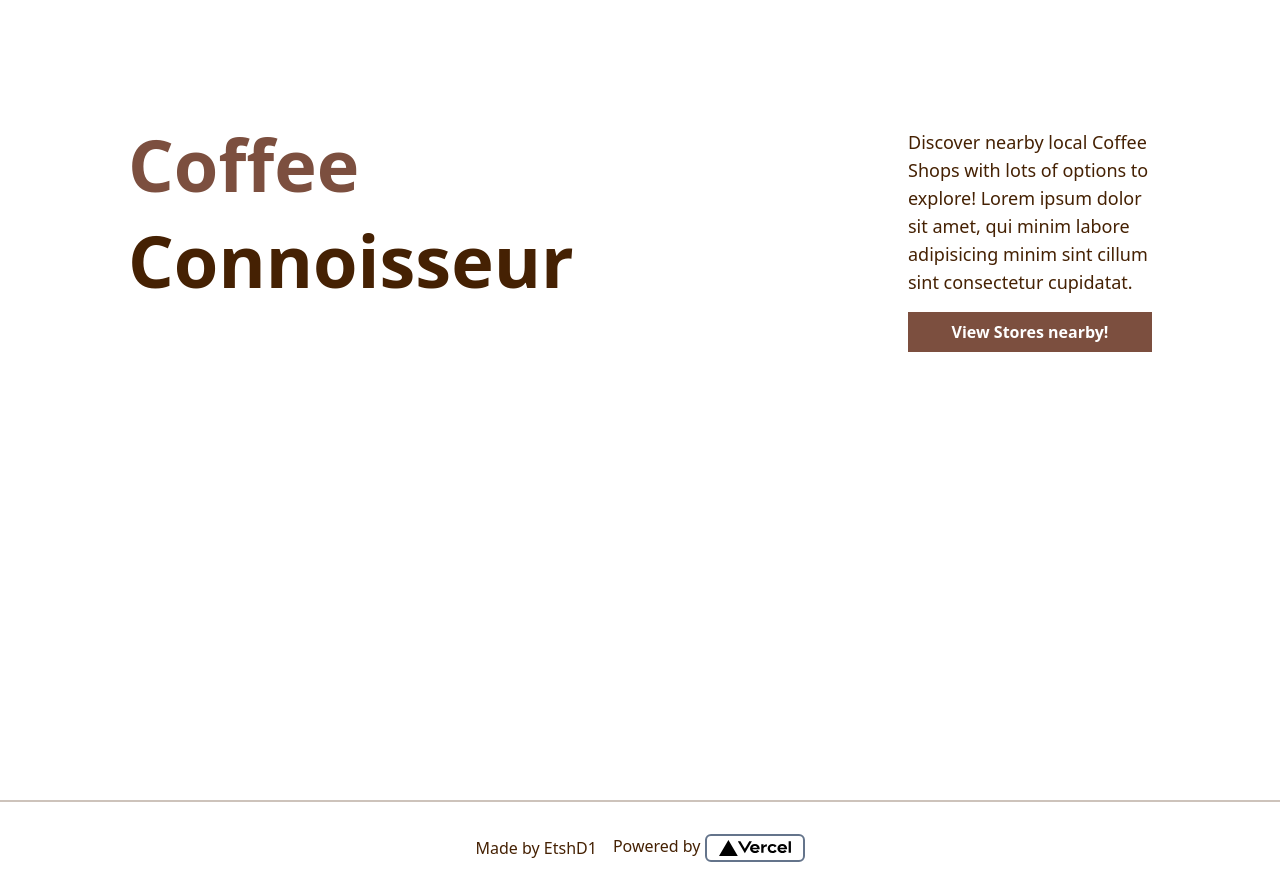
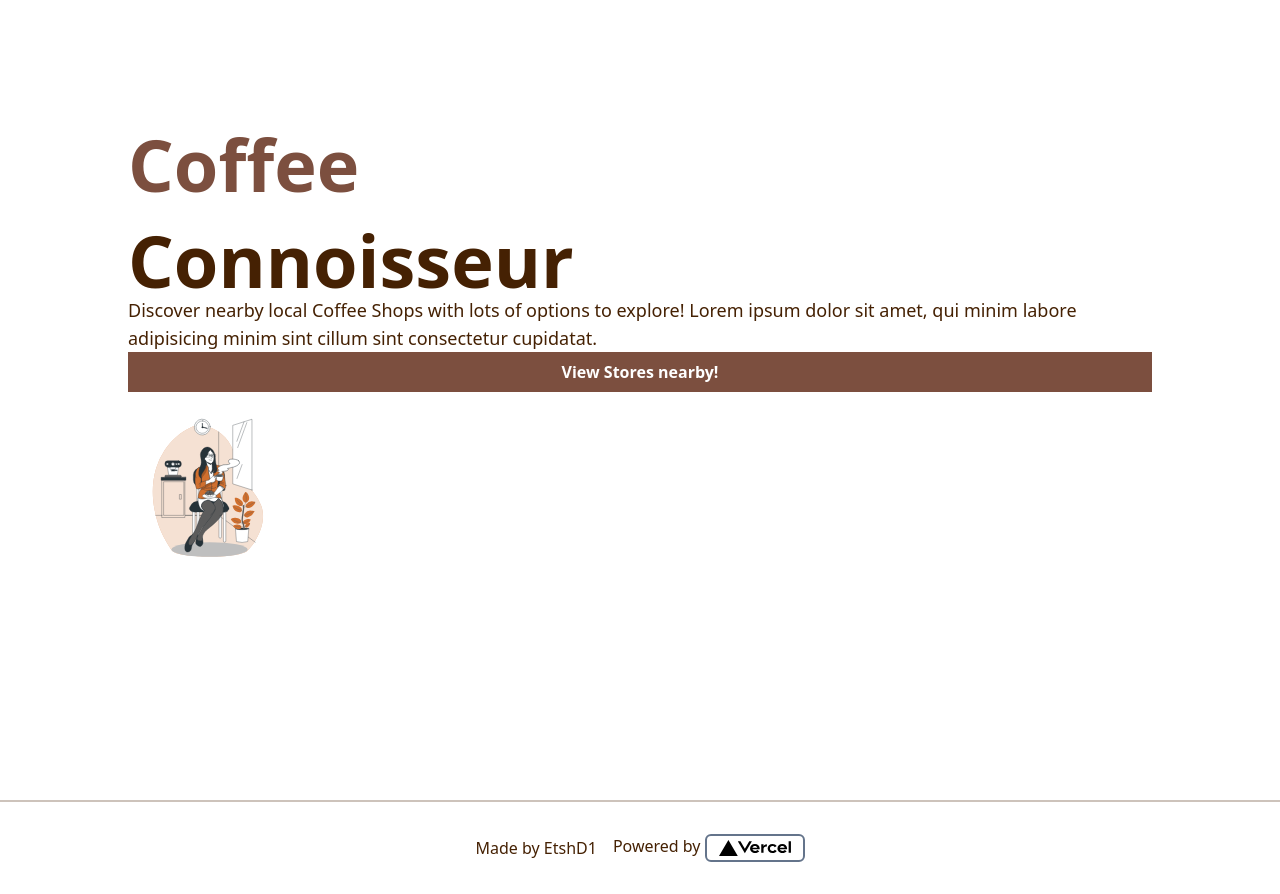
Before and after one commit to EtshD1/coffee-connoisseur, a Next.js app: page / in a window 1280 px wide. Built offline with nearby package versions, Linux system fonts and the light colour scheme.

Commit message:
Add Hero Image

```diff
--- a/src/components/banner/index.tsx
+++ b/src/components/banner/index.tsx
@@ -1,18 +1,34 @@
 import Link from "next/link";
+import Image from "next/image";
 
 const Banner = () => {
     return (
-		<div className="px-8 pt-10 flex flex-col gap-4 md:pt-32 md:px-32 md:grid md:grid-cols-4">
+        <div className="px-8 pt-10 flex flex-col gap-4 md:pt-32 md:px-32">
+            <div>
                 <h1 className="flex flex-col font-bold md:gap-6 text-4xl md:text-7xl md:col-span-3">
-				<span className="text-[#7c4f3f]">Coffee</span>
-				<span>Connoisseur</span>
+                    <div className="text-[#7c4f3f]">Coffee</div>
+                    <div>Connoisseur</div>
                 </h1>
-            <div className="flex flex-col gap-4">
-                <p className="text-xl md:text-lg text-[#452103]">Discover nearby local Coffee Shops with lots of options to explore! Lorem ipsum dolor sit amet, qui minim labore adipisicing minim sint cillum sint consectetur cupidatat.</p>
+                <p className="text-lg md:text-lg text-[#452103]">
+                    Discover nearby local Coffee Shops with lots of options to explore!
+                    Lorem ipsum dolor sit amet, qui minim labore adipisicing minim sint
+                    cillum sint consectetur cupidatat.
+                </p>
                 <div>
                     <Link href="/coffee-stores">
-                        <button className="px-4 py-2 font-bold text-white bg-[#7c4f3f] w-full">View Stores nearby!</button>
+                        <button className="px-4 py-2 font-bold text-white bg-[#7c4f3f] w-full">
+                            View Stores nearby!
+                        </button>
                     </Link>
+                </div>
+            </div>
+            <div className="flex flex-col gap-4">
+                <div className="relative w-40 h-40">
+                    <Image
+                        src="/hero-image.svg"
+                        alt="A woman enjoying a coffee break"
+                        fill
+                    />
                 </div>
             </div>
         </div>
```
Also changed, not shown: public/hero-image.svg (added). Lines whose indentation alone changed are shown as unchanged.
